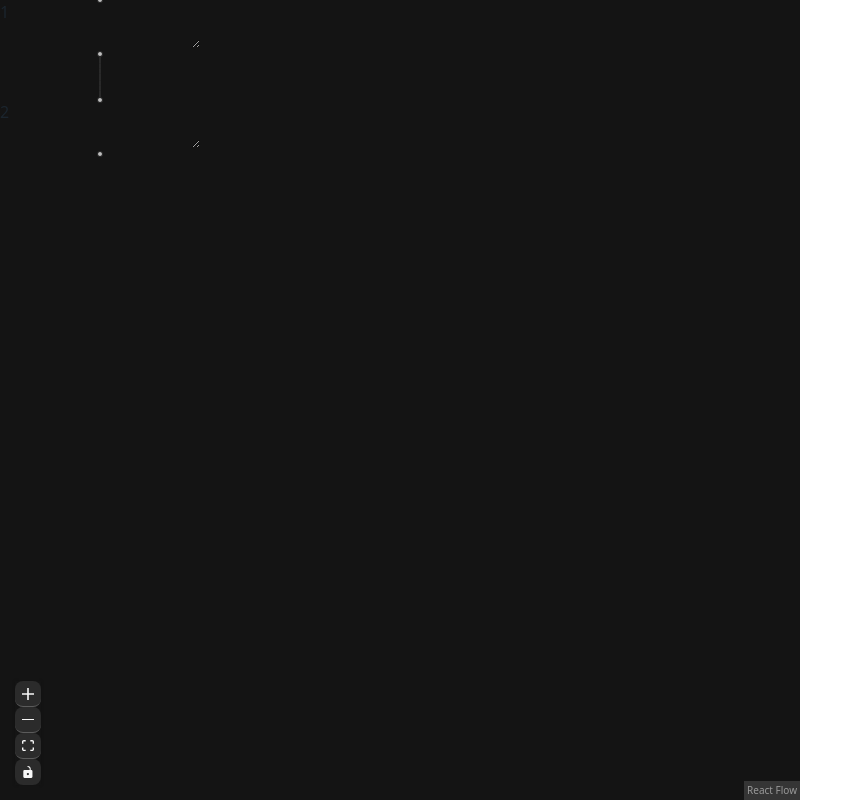
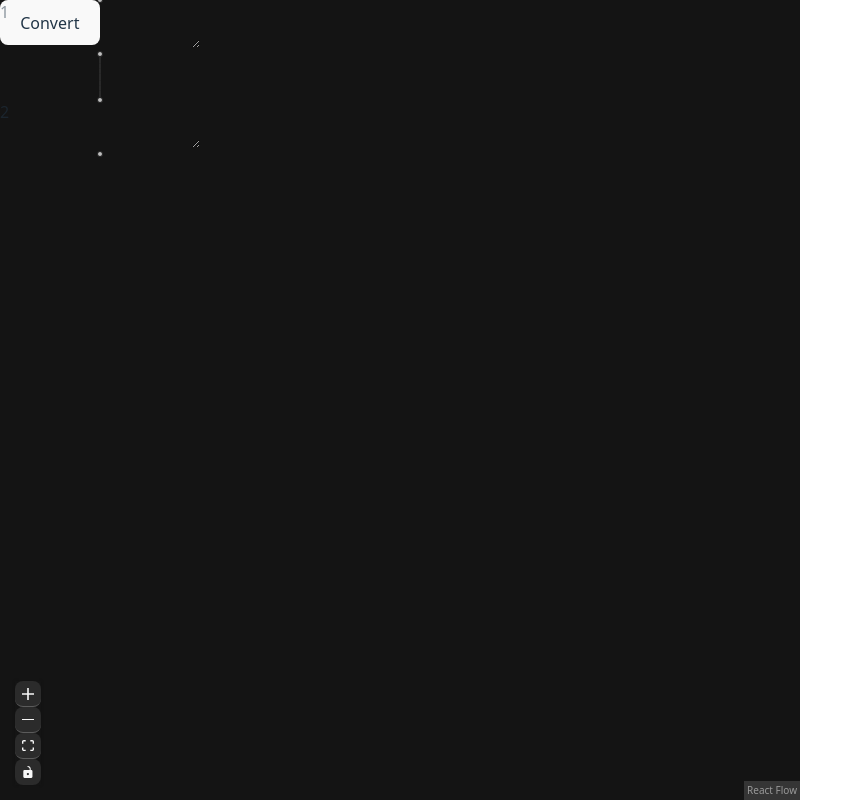
Before and after one commit to boop9/mermaid-editor, a React (Vite) app: page / in a window 1280 px wide. Shown: the whole page, without its empty margins (0-863 px from the left). Built offline with nearby package versions, Linux system fonts and the light colour scheme.

Commit message:
i added stuff

```diff
--- a/package.json
+++ b/package.json
@@ -13,6 +13,7 @@
     "@lightenna/react-mermaid-diagram": "^1.0.21",
     "@tailwindcss/vite": "^4.1.11",
     "@xyflow/react": "^12.8.1",
+    "lucide-react": "^0.525.0",
     "mermaid": "^11.7.0",
     "react": "^19.1.0",
     "react-dom": "^19.1.0",
--- a/src/App.tsx
+++ b/src/App.tsx
@@ -16,16 +16,13 @@ const initialNodes : Node[] = [
   { id: "1", position: { x: 0, y: 0 }, data: { label: "1" }, type : 'mermaidnode' },
   { id: "2", position: { x: 0, y: 100 }, data: { label: "2" }, type : 'mermaidnode',},
 ];
-const initialEdges = [{ id: "e1-2", source: "1", target: "2" }];
+const initialEdges =   [{ id: "e1-2", source: "1", target: "2" }];
 
 const nodeTypes = {
   mermaidnode : MermaidNode
 }
 
-interface CustomNodeData {
-  shape:string;
-  label:string;
-}
+
 
 export default function App() {
   const [nodes, setNodes, onNodesChange] = useNodesState(initialNodes);
@@ -52,6 +49,7 @@ export default function App() {
         colorMode="dark"
       >
         <Controls />
+        <button id="generate-mermaid-code" onClick={() => GenerateMermaidCode(nodes)} title="Convert to Mermaid code">Convert</button>
       </ReactFlow>
     </div>
   );
```
Also changed, not shown: src/components/GenerateMermaidCode.tsx (line endings or trailing spaces), 1 other file (tests, documents, lock files or other folders).
